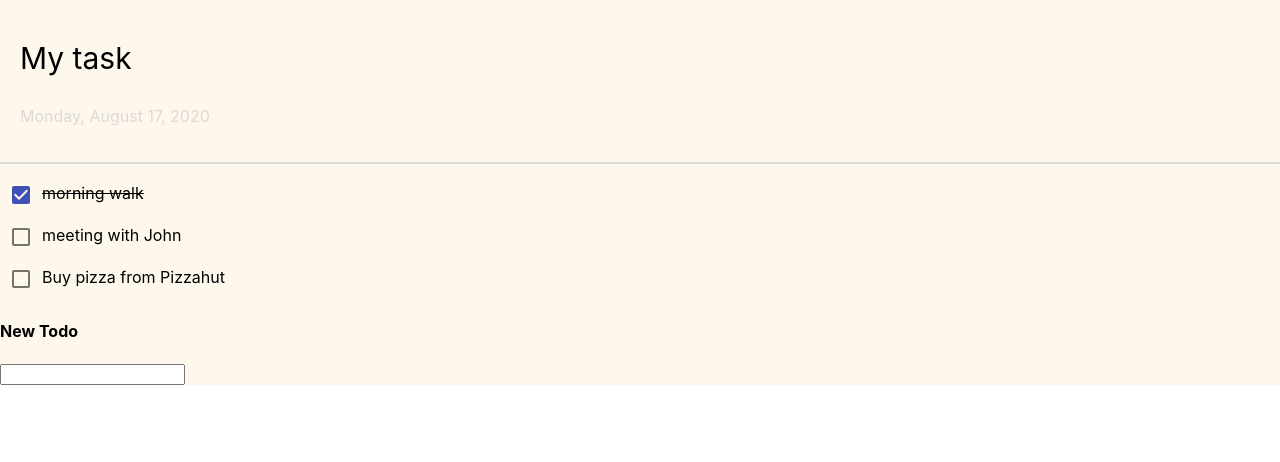
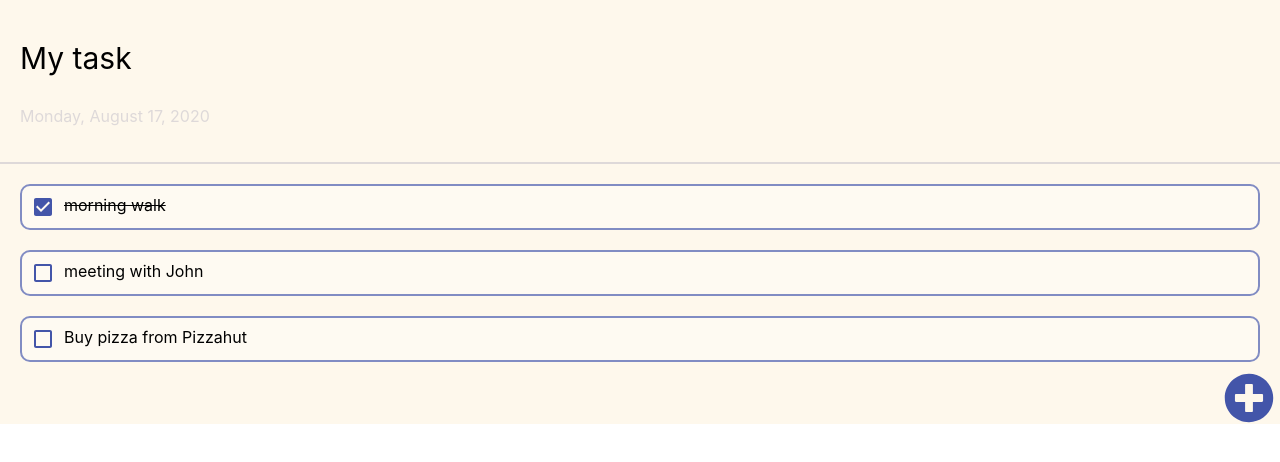
Before and after one commit to zelenovakat/newTodolist, a React (Create React App) app: page / in a window 1280 px wide. Shown: the top 462 px of the page. Built offline with nearby package versions, Linux system fonts and the light colour scheme.

Commit message:
Button and input

```diff
--- a/src/App.js
+++ b/src/App.js
@@ -2,10 +2,10 @@ import React from "react"
 import TopPart from "../src/header/TopPart"
 import styled from "styled-components"
 import MappTodos from "../src/todoPart/MappTodos"
-// import ButtonAddTodo from "./todoPart/ButtonAddTodo"
 import { useLocalStorage } from "../src/helper/useLocalStorage"
 import { updateObjectInArrayById } from "../src/helper/updateObjectInArrayById"
 import AddTodo from "../src/todoPart/AddTodo"
+
 const defaultTodos = [
   { id: 1, content: "morning walk", status: "true" },
   { id: 2, content: "meeting with John", status: "false" },
@@ -46,4 +46,7 @@ export default App
 const MainWrapper = styled.div`
   background-color: #fef8ec;
 `
-const TodoPart = styled.div``
+const TodoPart = styled.div`
+  display: flex;
+  justify-content: flex-end;
+`
--- a/src/todoPart/AddTodo.js
+++ b/src/todoPart/AddTodo.js
@@ -1,7 +1,15 @@
 import React, { useState } from "react"
+import { FontAwesomeIcon } from "@fortawesome/react-fontawesome"
+import { faPlusCircle } from "@fortawesome/free-solid-svg-icons"
+import styled from "styled-components"
 
 const AddTodo = ({ addTodo }) => {
   const [content, setContent] = useState("")
+  const [showInput, setShowInput] = useState(false)
+
+  const onClick = () => {
+    setShowInput(true)
+  }
 
   const handleChange = (e) => {
     setContent(e.target.value)
@@ -9,32 +17,47 @@ const AddTodo = ({ addTodo }) => {
 
   const handleSubmit = (e) => {
     e.preventDefault()
-    addTodo(content)
-    setContent({ content: "" })
+    addTodo({ content })
+    setShowInput(false)
+    setContent("")
   }
-  //   console.log(content)
-
-  // setContent(addTodo({ content: "" }))
-
-  //   props.addTodo(content)
-  //   setContent({
-  //     content: "",
-  //   })
-
-  // submit = (e) => {
-  //   e.preventDefault()
-  //   this.props.addTodo(this.state.input)
-  //   this.setState({ input: "" })
-  // }
 
   return (
-    <div>
-      <form onSubmit={handleSubmit}>
-        <h4>New Todo</h4>
-        <input type="text" onChange={handleChange} value={content}></input>
-      </form>
-    </div>
+    <ButtonAddTodo onClick={onClick}>
+      <FontAwesomeIcon icon={faPlusCircle} />
+      {showInput ? (
+        <div>
+          <form onSubmit={handleSubmit}>
+            <h4>New Todo</h4>
+            <input
+              type="text"
+              onChange={handleChange}
+              value={content}
+              placeholder="add todo"></input>
+          </form>
+        </div>
+      ) : null}
+    </ButtonAddTodo>
   )
 }
 
 export default AddTodo
+
+const ButtonAddTodo = styled.button`
+  border: none;
+  background: transparent;
+  display: flex;
+  flex-direction: row-reverse;
+  flex-wrap: wrap-reverse;
+  width: 100%;
+  svg {
+    font-size: 50px;
+    color: #4355a9;
+  }
+  :focus {
+    background-color: transparent;
+  }
+  div {
+    width: 100%;
+  }
+`
--- a/src/todoPart/MappTodos.js
+++ b/src/todoPart/MappTodos.js
@@ -6,7 +6,10 @@ const MappTodos = ({ todos, toggleStatus }) => {
   const mappedList = todos.map((todo) => {
     return (
       <MainDiv key={todo.id}>
-        <OneTodo className={`todo-finished-${todo.status}`} onClick={() => toggleStatus(todo.id)}>
+        <OneTodo
+          key={todo.id}
+          className={`todo-finished-${todo.status}`}
+          onClick={() => toggleStatus(todo.id)}>
           <Checkbox
             checked={todo.status === "true"}
             value="status"
@@ -26,5 +29,16 @@ const MappTodos = ({ todos, toggleStatus }) => {
 
 export default MappTodos
 
-const OneTodo = styled.div``
-const MainDiv = styled.div``
+const OneTodo = styled.div`
+  border: 2px solid #818cc3;
+  margin: 10px 20px;
+  border-radius: 10px;
+  background-color: #fefaf2;
+  svg {
+    color: #4355a9;
+  }
+`
+const MainDiv = styled.div`
+  display: flex;
+  flex-direction: column;
+`
```
Also changed, not shown: src/todoPart/ButtonAddTodo.js (deleted, +0 -32 lines).
